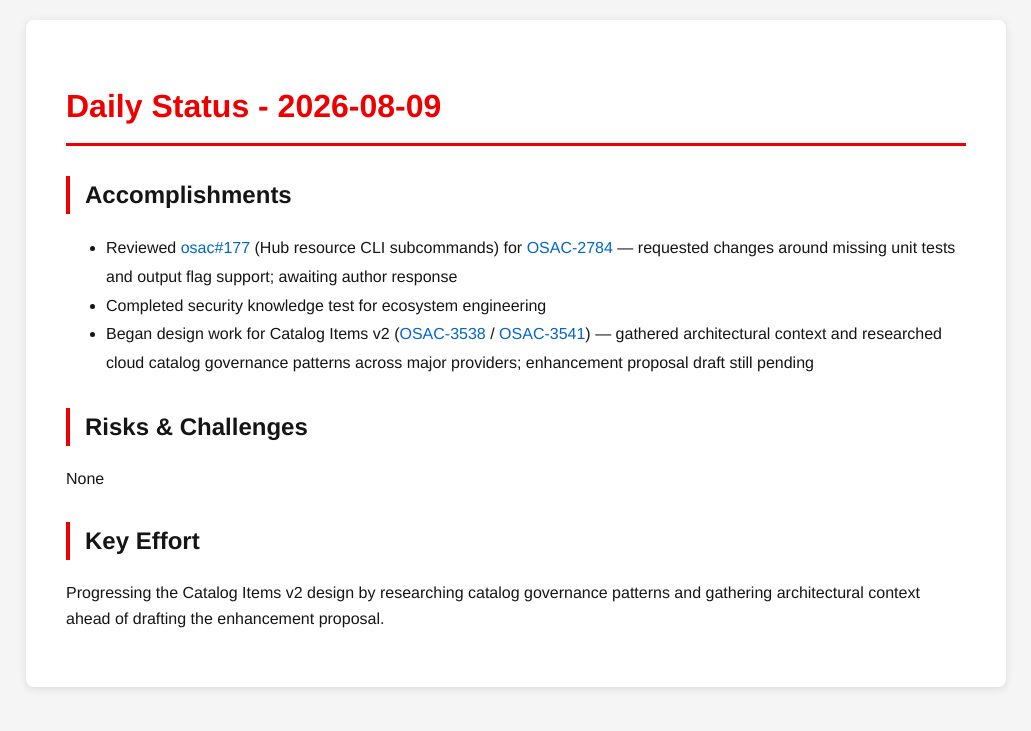
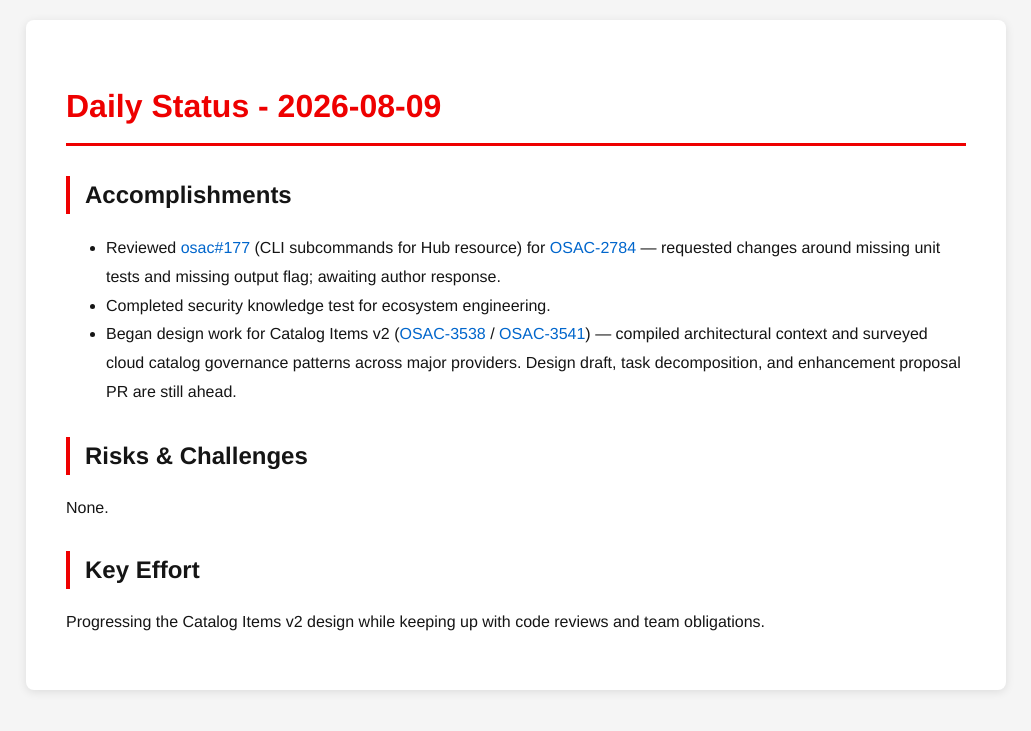
Before and after one commit to tzvatot/daily-status, a Jekyll site: the page built from 2026-08-09.md, in a window 1280 px wide. Shown: the top 731 px of the page, without its empty margins (124-1155 px from the left). Built offline with Jekyll 4.4.1, drawn with Linux system fonts in a browser that asks for light colours.

Commit message:
Daily status update - 2026-08-09

```diff
--- a/2026-08-09.md
+++ b/2026-08-09.md
@@ -7,12 +7,12 @@
 # Daily Status - 2026-08-09
 
 ## Accomplishments
-- Reviewed [osac#177](https://github.com/osac-project/osac/pull/177) (Hub resource CLI subcommands) for [OSAC-2784](https://redhat.atlassian.net/browse/OSAC-2784) — requested changes around missing unit tests and output flag support; awaiting author response
-- Completed security knowledge test for ecosystem engineering
-- Began design work for Catalog Items v2 ([OSAC-3538](https://redhat.atlassian.net/browse/OSAC-3538) / [OSAC-3541](https://redhat.atlassian.net/browse/OSAC-3541)) — gathered architectural context and researched cloud catalog governance patterns across major providers; enhancement proposal draft still pending
+- Reviewed [osac#177](https://github.com/osac-project/osac/pull/177) (CLI subcommands for Hub resource) for [OSAC-2784](https://redhat.atlassian.net/browse/OSAC-2784) — requested changes around missing unit tests and missing output flag; awaiting author response.
+- Completed security knowledge test for ecosystem engineering.
+- Began design work for Catalog Items v2 ([OSAC-3538](https://redhat.atlassian.net/browse/OSAC-3538) / [OSAC-3541](https://redhat.atlassian.net/browse/OSAC-3541)) — compiled architectural context and surveyed cloud catalog governance patterns across major providers. Design draft, task decomposition, and enhancement proposal PR are still ahead.
 
 ## Risks & Challenges
-None
+None.
 
 ## Key Effort
-Progressing the Catalog Items v2 design by researching catalog governance patterns and gathering architectural context ahead of drafting the enhancement proposal.
+Progressing the Catalog Items v2 design while keeping up with code reviews and team obligations.
```
